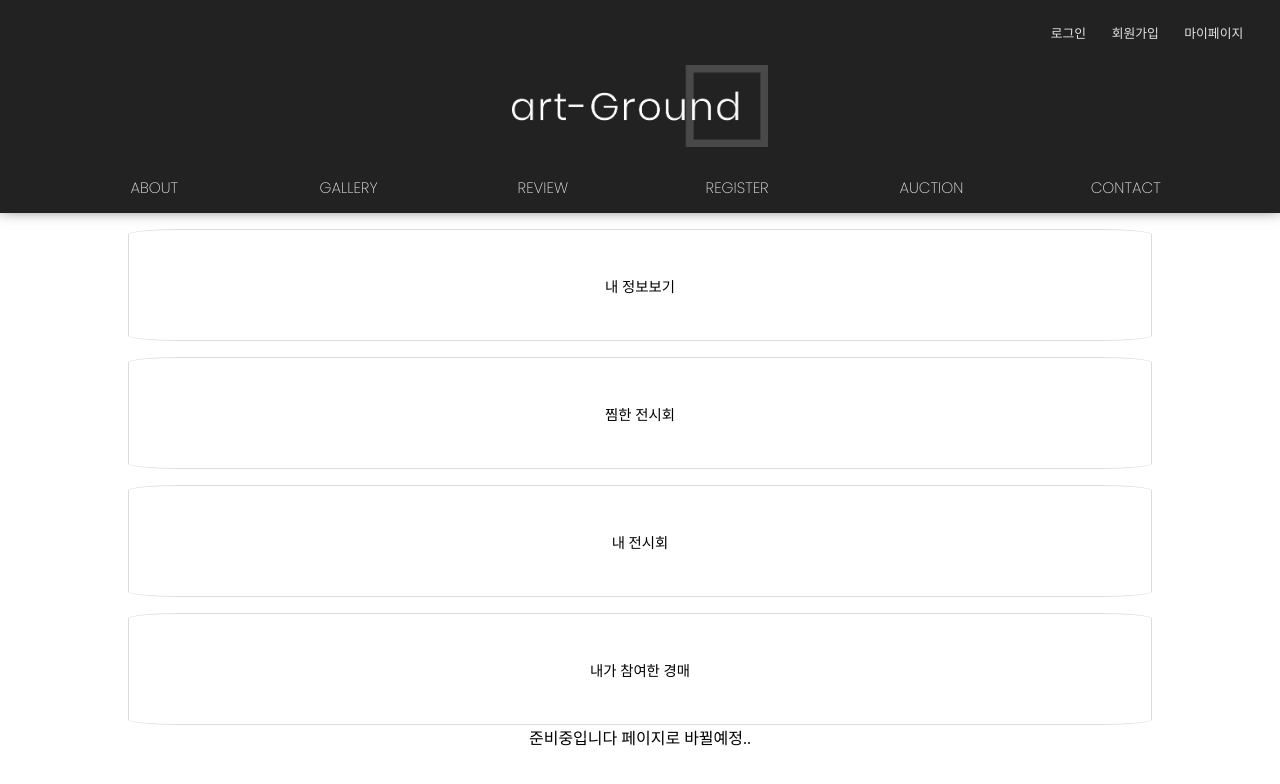
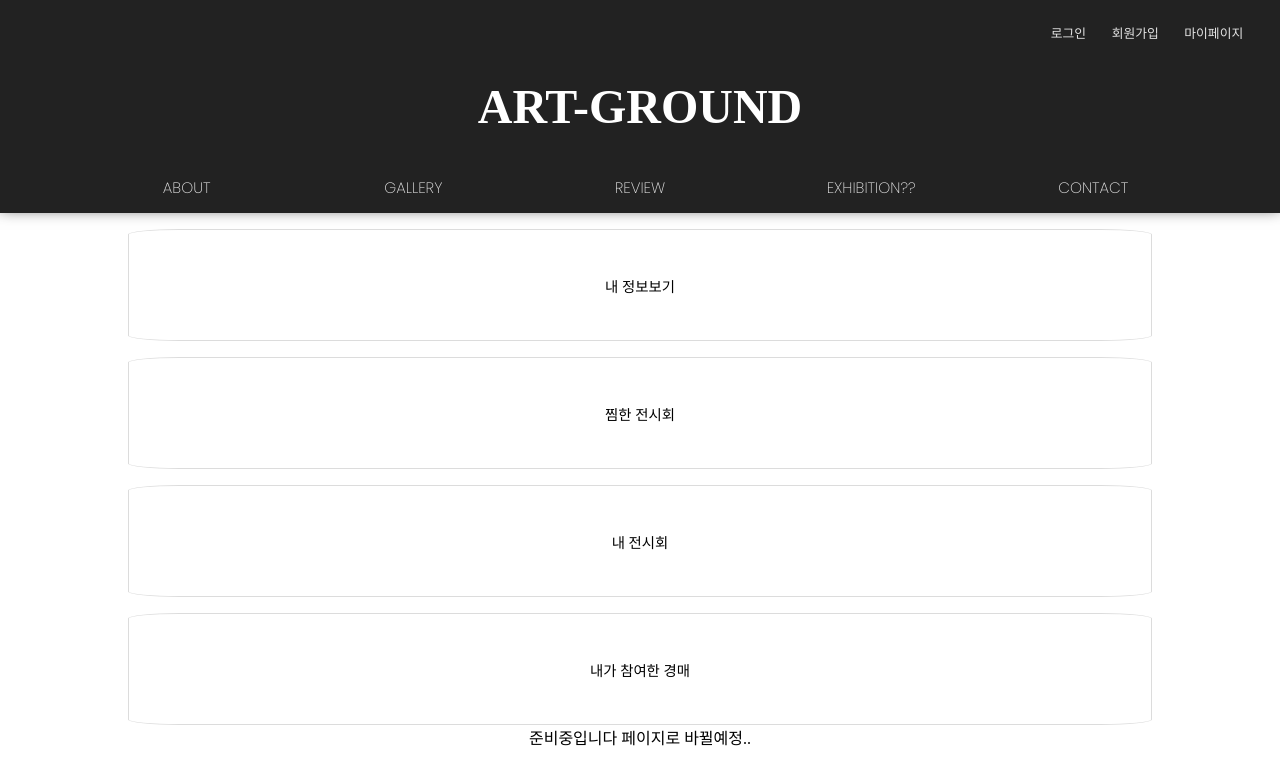
Before and after one commit to codestates/art-ground, a React (Create React App) app in the folder client/: page /mypage in a window 1280 px wide. Shown: the top 784 px of the page. Built offline with nearby package versions, Linux system fonts and the light colour scheme; the HTML template or start-up script is replaced by a standard one.

Commit message:
error/navbar

```diff
--- a/client/src/components/navbar/Navbar.jsx
+++ b/client/src/components/navbar/Navbar.jsx
@@ -1,47 +1,33 @@
-import { useState } from 'react';
-import { Link, useHistory } from 'react-router-dom';
-import styles from './Navbar.module.css';
+import { Link, useHistory } from 'react-router-dom'
+
+import styles from './Navbar.module.css'
 
 const Navbar = ({ isLogin, handleLogout }) => {
-
-  const [navOpen, setNavOpen] = useState(false);
-
-  const history = useHistory();
+  const history = useHistory()
 
   const clickLogo = () => {
-    history.push('/');
-  };
-
-  const handleNavClose = () => {
-    setNavOpen(false)
-  }
-  const handleNavOpen = () => {
-    setNavOpen(true)
+    history.push('/')
   }
 
   return (
     <section className={styles.container}>
       <div className={styles.navBox}>
-        <div className={styles.topNavBox}>
-          <span className={styles.moreOpt} onClick={handleNavOpen}><i class="fas fa-bars"></i></span>
         <ul className={styles.btns}>
-            {!isLogin
-              ? (
+          {!isLogin ? (
             <li
               className={styles.btn}
               onClick={() => {
-                    history.push('/signin');
+                history.push('/signin')
               }}
             >
               로그인
             </li>
-                )
-              : (
+          ) : (
             <li
               className={styles.btn}
               onClick={() => {
-                    handleLogout();
-                    history.push('/');
+                handleLogout()
+                history.push('/')
               }}
             >
               로그아웃
@@ -54,32 +40,30 @@ const Navbar = ({ isLogin, handleLogout }) => {
             <li className={styles.btn}>마이페이지</li>
           </Link>
         </ul>
+        <div className={styles.logo}>
+          <span className={styles.logoborder} onClick={clickLogo}>
+            ART-GROUND
+            {/* <img src="" alt="" className={styles.img}></img> */}
+          </span>
         </div>
-        <div className={styles.logo}>
-          <img className={styles.logoImg} src="../../../images/Original on Transparent.png" alt="logo" onClick={clickLogo} />
-        </div>
-        <div className={navOpen? styles.category: styles.categoryClose}>
+        <div className={styles.category}>
           <ul className={styles.categoryBox}>
-            <li className={styles.title} onClick={handleNavClose}>ABOUT</li>
+            <li className={styles.title}>ABOUT</li>
             <Link to='/gallery'>
-              <li className={styles.title} onClick={handleNavClose}>GALLERY</li>
+              <li className={styles.title}>GALLERY</li>
             </Link>
             <Link to='/reviewlist'>
-              <li className={styles.title} onClick={handleNavClose}>REVIEW</li>
+              <li className={styles.title}>REVIEW</li>
             </Link>
-            <Link to='/register'>
-              <li className={styles.title} onClick={handleNavClose}>REGISTER</li>
+            <li className={styles.title}>EXHIBITION??</li>
+            <Link to='/contact'>
+              <li className={styles.title}>CONTACT</li>
             </Link>
-            <Link to='/auction'>
-              <li className={styles.title} onClick={handleNavClose}>AUCTION</li>
-            </Link>
-            <li className={styles.title} onClick={handleNavClose}>CONTACT</li>
           </ul>
-          <span className={styles.closeBtn} onClick={handleNavClose}><i class="fas fa-times"></i></span>
         </div>
       </div>
     </section>
-  );
-};
+  )
+}
 
-export default Navbar;
+export default Navbar
```
Lines whose indentation alone changed are shown as unchanged.
